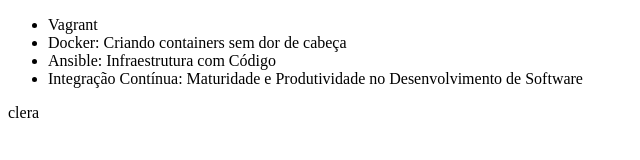
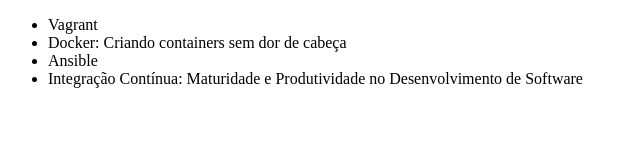
Before and after one commit to Leodolzane/alura-git, a plain HTML site: page index.html in a window 1280 px wide. Shown: the whole page, without its empty margins (0-640 px from the left). Drawn offline with Linux system fonts and the light colour scheme.

Commit message:
Revert "Mudando o nome do curso de Ansible"
This reverts commit 8dc626db4973606342b3ad78a410f418b8515d51.

```diff
--- a/index.html
+++ b/index.html
@@ -8,8 +8,8 @@
     <ul>
         <li>Vagrant</li>
         <li>Docker: Criando containers sem dor de cabeça</li>
-        <li>Ansible: Infraestrutura com Código</li>
+        <li>Ansible</li>
         <li>Integração Contínua: Maturidade e Produtividade no Desenvolvimento de Software</li>
     </ul>
 </body>
-</html>clera
+</html>
```
